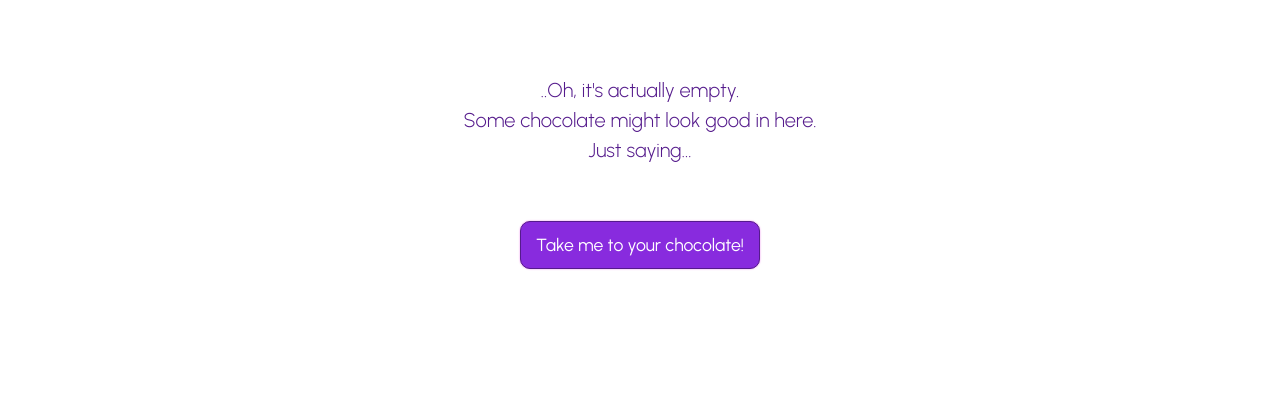
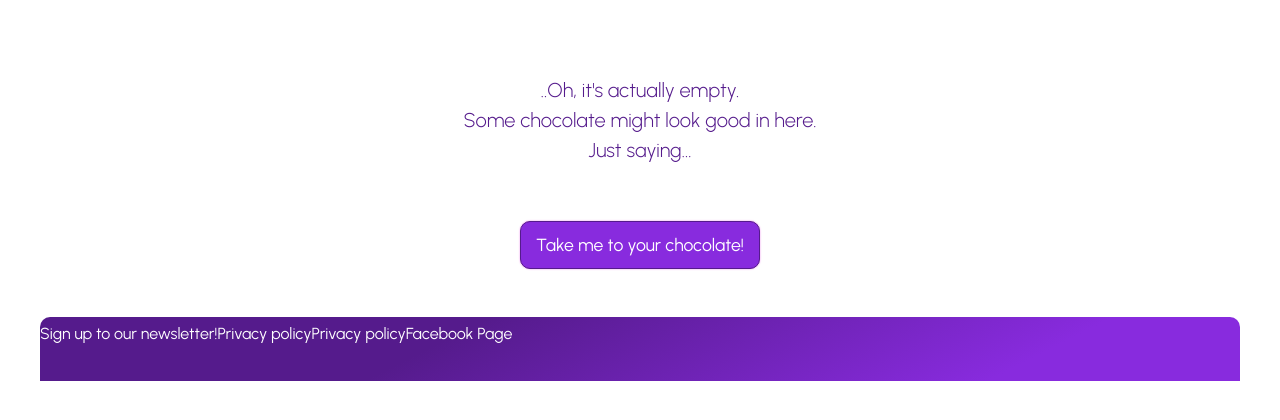
Before and after one commit to DannyGilligan/chocelegance-resubmission, a Django app: page /cart/ in a window 1280 px wide. Shown: the part 303-723 px from the top of the page. Run offline with Django 3.2, Linux system fonts and the light colour scheme; some libraries are stand-ins or nearby versions.

Commit message:
Add basic footer structure to base.html

```diff
--- a/static/css/base.css
+++ b/static/css/base.css
@@ -28,7 +28,26 @@ body {
     width: fit-content;
 }
 
+.footer {
+    /* Background gradient effect generated from cssgradient.io */
+    background: rgb(85, 27, 140);
+    background: -moz-linear-gradient(153deg, rgba(85, 27, 140, 1) 34%, rgba(136, 43, 222, 1) 81%);
+    background: -webkit-linear-gradient(153deg, rgba(85, 27, 140, 1) 34%, rgba(136, 43, 222, 1) 81%);
+    background: linear-gradient(153deg, rgba(85, 27, 140, 1) 34%, rgba(136, 43, 222, 1) 81%);
+    filter: progid:DXImageTransform.Microsoft.gradient(startColorstr="#551b8c", endColorstr="#882bde", GradientType=1);
+    border-top-left-radius: 10px;
+    border-top-right-radius: 10px;
+    color: white;
+    height: 4rem;
+    padding-top: .3rem;
+    padding-bottom: .3rem;
+}
 
+.footer-content {
+    width: 100%;
+    display: flex;
+    height: 4rem;
+}
 
 
 /* ------------------------------------------------------------------------------------------------------------------------------ NAV ITEMS STYLING */
--- a/templates/base.html
+++ b/templates/base.html
@@ -204,6 +204,52 @@
 
   {% endblock %}
 
+  <!-- Footer -->
+  <footer class="footer mt-5">
+    <div class="footer-content">
+
+      <div class="newsletter-signup">
+        <p>
+          Sign up to our newsletter!
+        </p>
+      </div>
+
+      <div>
+        <p>
+          Privacy policy
+        </p>
+      </div>
+
+      <div>
+        <p>
+          Privacy policy
+        </p>
+      </div>
+
+      <div></div>
+        <p>
+          <a class="text-white" href="https://wwww.facebook.com" rel="nofollow" target="_blank" aria-label="visit our facebook page">Facebook Page</a>
+        </p>
+      </div>
+
+
+      <!-- <p class="float-end">
+      </p>
+
+      <p>&copy; 2024 Chocelegance B.V. &middot;
+        <a class="" href="">Privacy
+        </a> &middot;
+        <a class="" href="">Terms
+        </a> Follow us on
+        <a class="text-white" href="https://wwww.facebook.com"
+        rel="nofollow"
+        target="_blank"
+        aria-label="go to three oaks facebook page (opens in new window)">Facebook</a>
+      </p> -->
+
+    </div>
+  </footer>
+
   <!-- Block for additional JS when required -->
   {% block postloadjs %}
   <script type="text/javascript">
```
